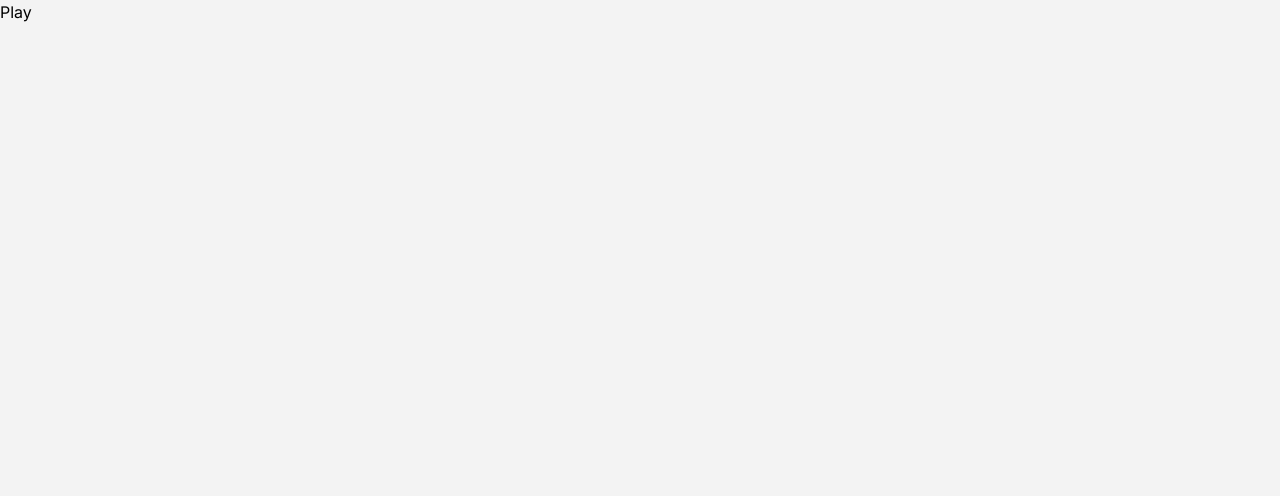
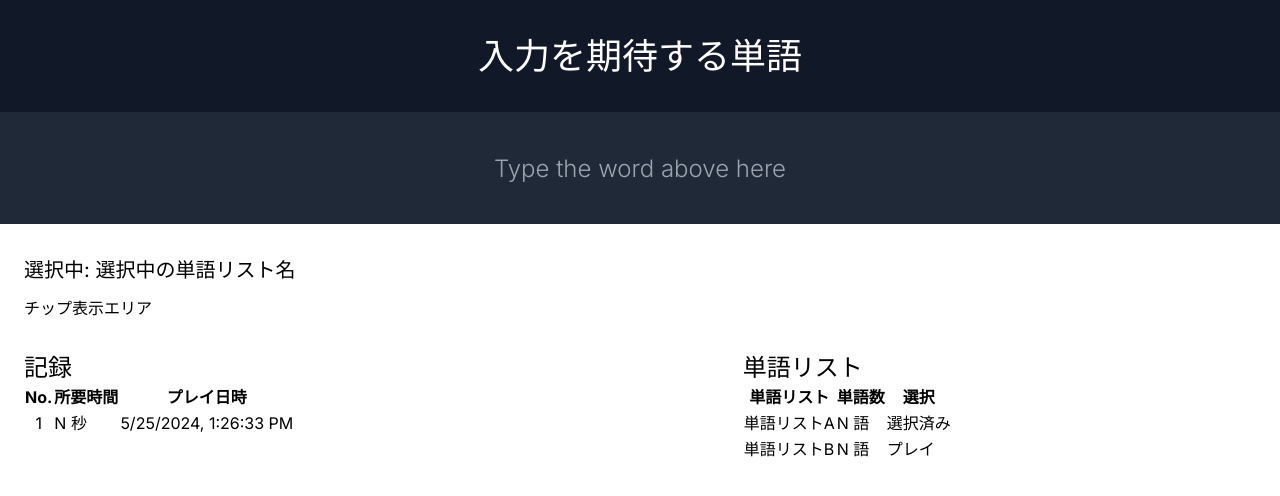
Before and after one commit to liyur-qie/typle-r, a Next.js app: page /play in a window 1280 px wide. Shown: the top 496 px of the page. Built offline with nearby package versions, Linux system fonts and the light colour scheme.

Commit message:
/playのテンプレートを構成

```diff
--- a/src/app/play/page.tsx
+++ b/src/app/play/page.tsx
@@ -1,5 +1,93 @@
 export default function Play(){
   return (
-    <h1>Play</h1>
+    <main className="bg-white pb-12">
+      <section id="playArea">
+        <div
+          id="wordDisplay"
+          className="bg-gray-900 text-white flex justify-center items-center text-4xl h-28"
+        >
+          入力を期待する単語
+        </div>
+        <input
+          id="wordInputField"
+          v-model="wordInputField"
+          type="text"
+          className="bg-gray-800 text-white text-center w-full text-2xl font-light h-28 outline-none"
+          placeholder="Type the word above here"
+        />
+      </section>
+      <div className="mx-auto mt-8 px-6">
+        <section id="wordList">
+          <h1 className="text-xl my-3">選択中: 選択中の単語リスト名</h1>
+          <p>チップ表示エリア</p>
+        </section>
+        <section className="mt-8 flex flex-wrap justify-between">
+          <section id="rankings" className="lg:w-6/12 md:w-full">
+            <h2 className="text-2xl">
+              記録
+            </h2>
+            <table>
+              <thead>
+                <tr>
+                  <th>No.</th>
+                  <th>所要時間</th>
+                  <th>プレイ日時</th>
+                </tr>
+              </thead>
+              <tbody>
+                <tr>
+                  <td className="text-center">
+                    1
+                  </td>
+                  <td>
+                    N 秒
+                  </td>
+                  <td>{ new Date().toLocaleString() }</td>
+                </tr>
+              </tbody>
+            </table>
+          </section>
+          <section
+            id="selectWordList"
+            className="lg:w-5/12 md:w-full md:mt-6 lg:mt-0"
+          >
+            <h2 className="text-2xl">
+              単語リスト
+            </h2>
+            <table>
+              <thead>
+                <tr>
+                  <th>単語リスト</th>
+                  <th>単語数</th>
+                  <th>選択</th>
+                </tr>
+              </thead>
+              <tbody>
+                <tr>
+                  <td>
+                    単語リストA
+                  </td>
+                  <td>N 語</td>
+                  <td>
+                    <button>
+                      選択済み
+                    </button>
+                  </td>
+                </tr>
+                <tr>
+                  <td>単語リストB</td>
+                  <td>N 語</td>
+                  <td>
+                    <button>
+                      プレイ
+                    </button>
+                  </td>
+                </tr>
+              </tbody>
+            </table>
+          </section>
+        </section>
+      </div>
+    </main>
   )
 }
```
